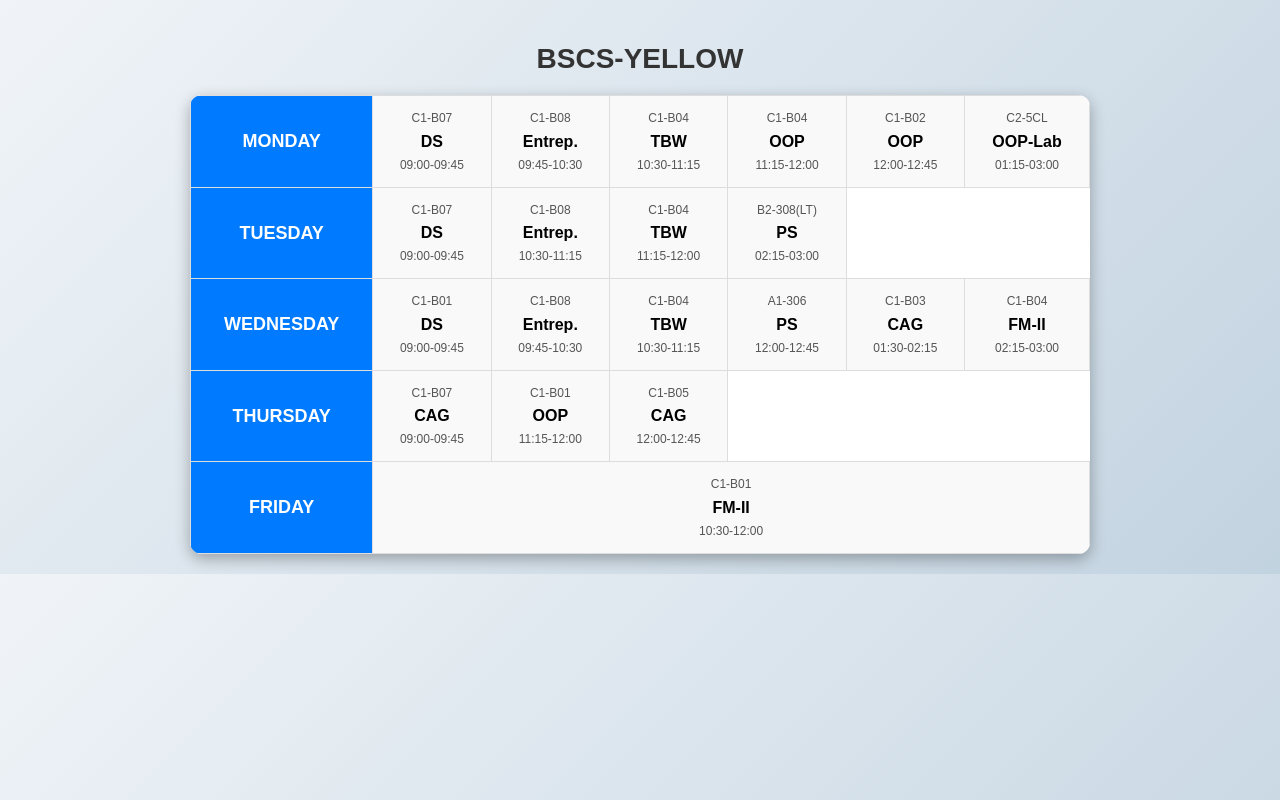
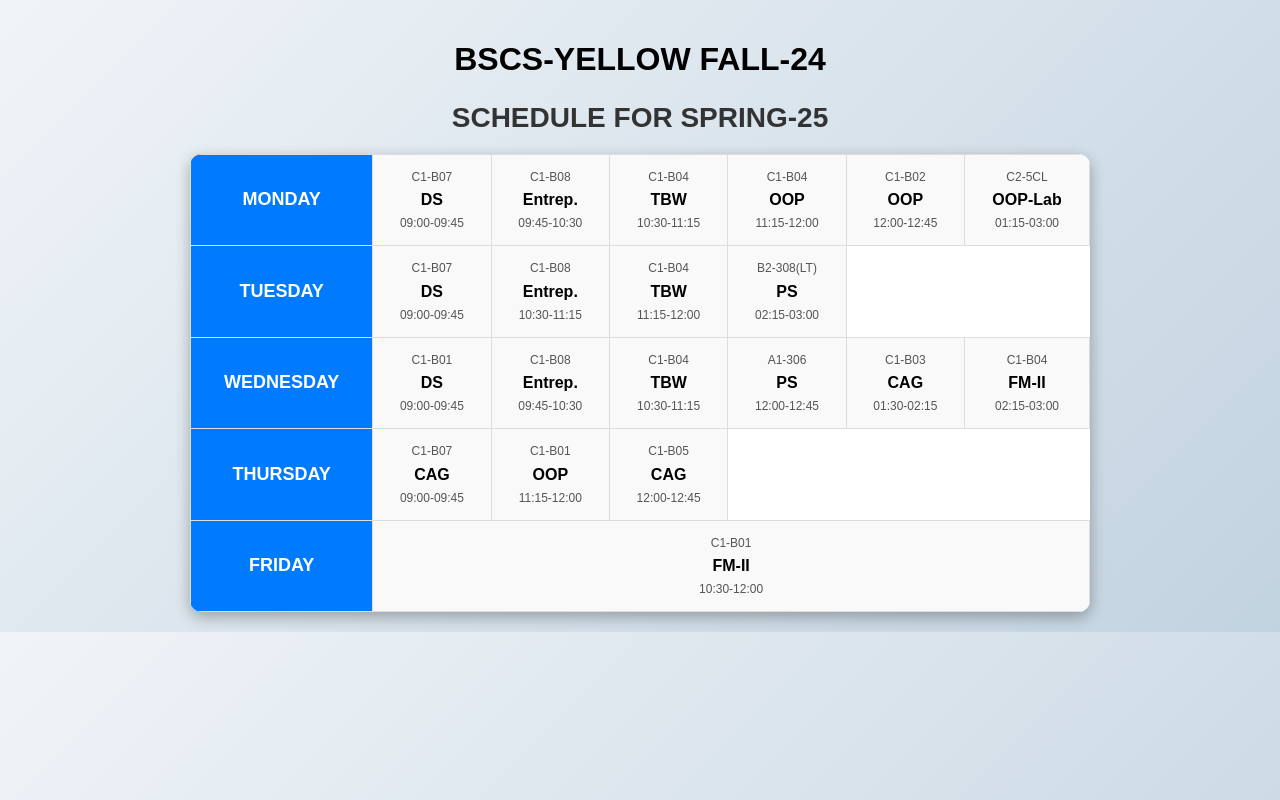
Before and after one commit to arshiyanAMIR/CS-Yellow-TT, a plain HTML site: page index.html in a window 1280 px wide. Drawn offline with Linux system fonts and the light colour scheme.

Commit message:
add new js file

```diff
--- a/index.html
+++ b/index.html
@@ -9,7 +9,8 @@
 </head>
 
 <body>
-    <h2>BSCS-YELLOW</h2>
+    <h1>BSCS-YELLOW FALL-24</h1>
+    <h2>SCHEDULE FOR SPRING-25</h2>
     <table id="timetable">
         <tr>
             <th>Monday</th>
```
Also changed, not shown: index.js (added).
